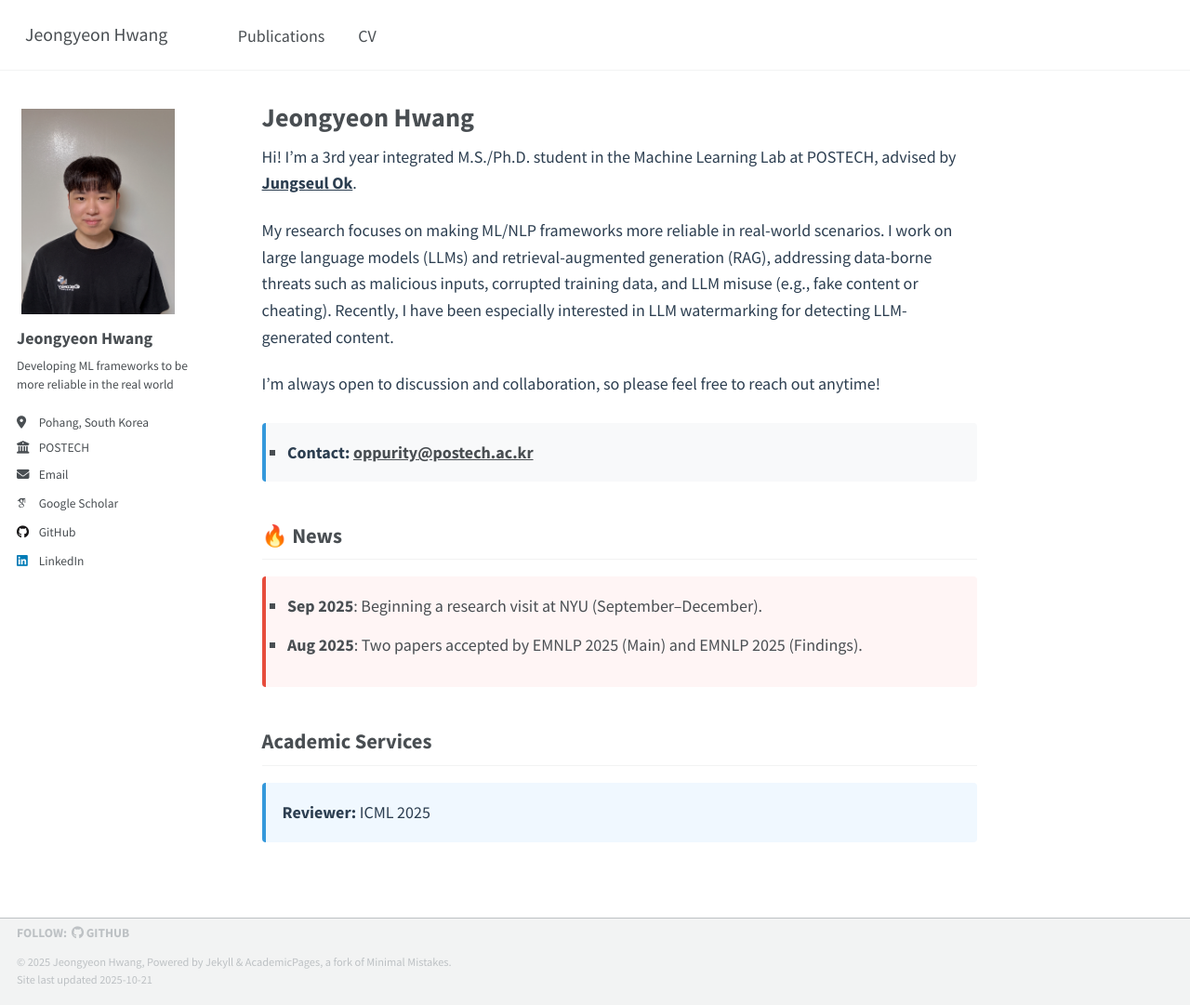
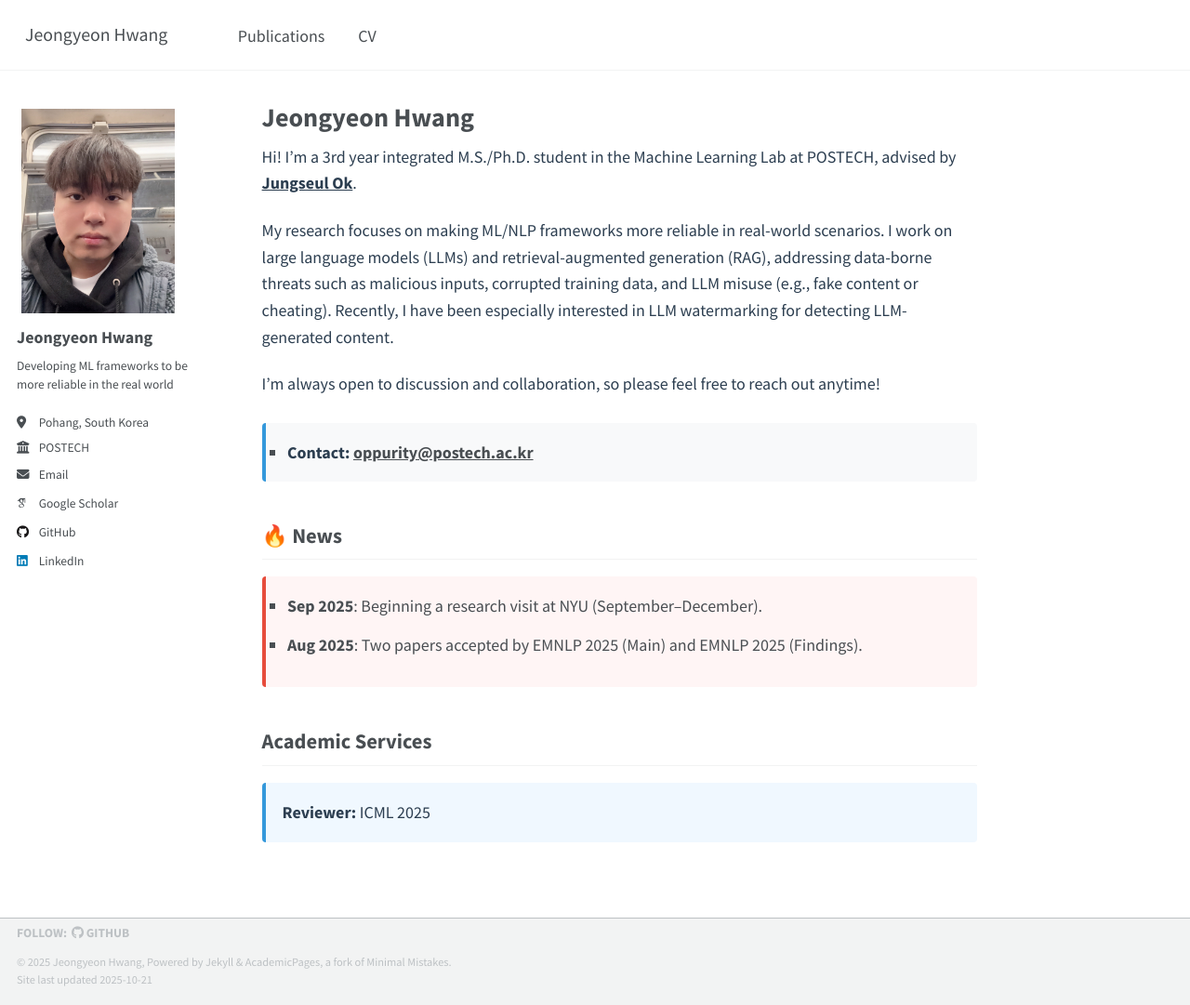
Before and after one commit to oppurity12/oppurity12.github.io, a Jekyll site: the page built from _pages/about.md, in a window 1280 px wide and 1081 px high. Shown: the whole window at 93% size. Built offline with Jekyll 4.4.1, drawn with Linux system fonts in a browser that asks for light colours; some web fonts are replaced; a script that is not in the unit is left out.

Commit message:
update profile

```diff
--- a/_config.yml
+++ b/_config.yml
@@ -23,7 +23,7 @@ repository               : "oppurity12/oppurity12.github.io"
 #               Additional customization can be done by editing /_includes/author-profile.html
 author:
   # Biographic information
-  avatar           : "profile.jpg"
+  avatar           : "profile2.jpg"
   name             : "Jeongyeon Hwang"
   pronouns         : # example: "she/her"
   bio              : "Developing ML frameworks to be<br>more reliable in the real world"
```
